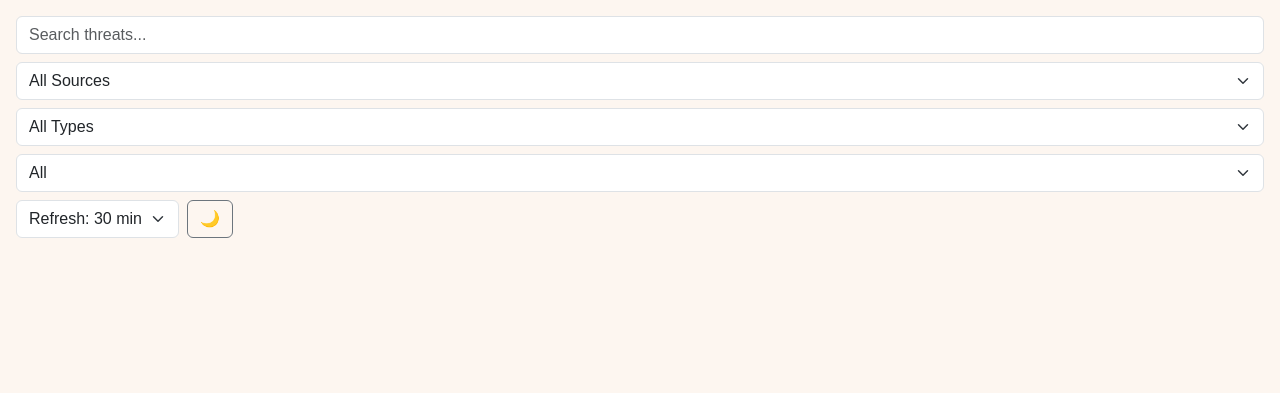
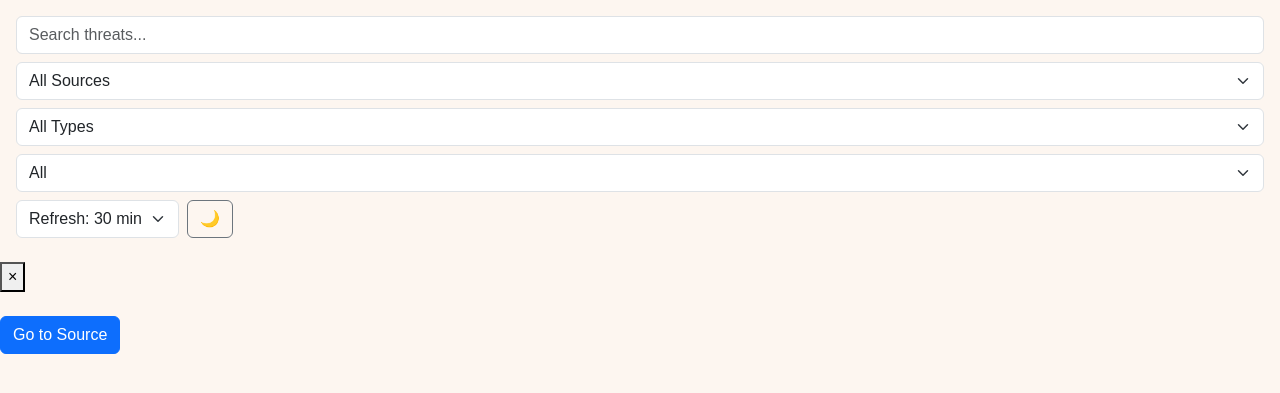
Before and after one commit to ashankobewatta/OpenThreatIQ, a Flask app: page / in a window 1280 px wide. Shown: the top 393 px of the page. Run offline with Flask 3, Linux system fonts and the light colour scheme; data that the repository does not hold is empty.

Commit message:
Update index.html

```diff
--- a/backend/templates/index.html
+++ b/backend/templates/index.html
@@ -8,8 +8,8 @@
     <link rel="stylesheet" href="/static/styles.css">
 </head>
 <body>
-<div class="container-fluid p-3">
-    <div class="d-flex flex-wrap align-items-center mb-3 gap-2">
+<div class="container-fluid p-3 dashboard-container">
+    <div class="d-flex flex-wrap align-items-center mb-3 gap-2 controls">
         <input type="text" id="search-input" class="form-control" placeholder="Search threats...">
         <select id="source-filter" class="form-select"></select>
         <select id="type-filter" class="form-select"></select>
@@ -22,24 +22,15 @@
         </select>
         <button id="dark-mode-toggle" class="btn btn-outline-secondary">🌙</button>
     </div>
-    <div id="threat-container" class="row g-2"></div>
+    <div id="threat-container" class="threat-list row g-2"></div>
 </div>
 
-<!-- Modal -->
-<div class="modal fade" id="threatModal" tabindex="-1" aria-hidden="true">
-    <div class="modal-dialog modal-lg">
-        <div class="modal-content">
-            <div class="modal-header">
-                <h5 id="modal-title" class="modal-title"></h5>
-                <button type="button" class="btn-close" data-bs-dismiss="modal"></button>
-            </div>
-            <div class="modal-body" id="modal-body"></div>
-            <div class="modal-footer">
-                <a id="modal-link" href="#" target="_blank" class="btn btn-primary">Go to Source</a>
-                <button type="button" class="btn btn-secondary" data-bs-dismiss="modal">Close</button>
-            </div>
-        </div>
-    </div>
+<!-- Side panel for full content -->
+<div id="threat-panel" class="threat-panel">
+    <button id="close-panel">&times;</button>
+    <h4 id="panel-title"></h4>
+    <p id="panel-body"></p>
+    <a id="panel-link" href="#" target="_blank" class="btn btn-primary mt-2">Go to Source</a>
 </div>
 
 <script src="https://cdn.jsdelivr.net/npm/bootstrap@5.3.0/dist/js/bootstrap.bundle.min.js"></script>
```
